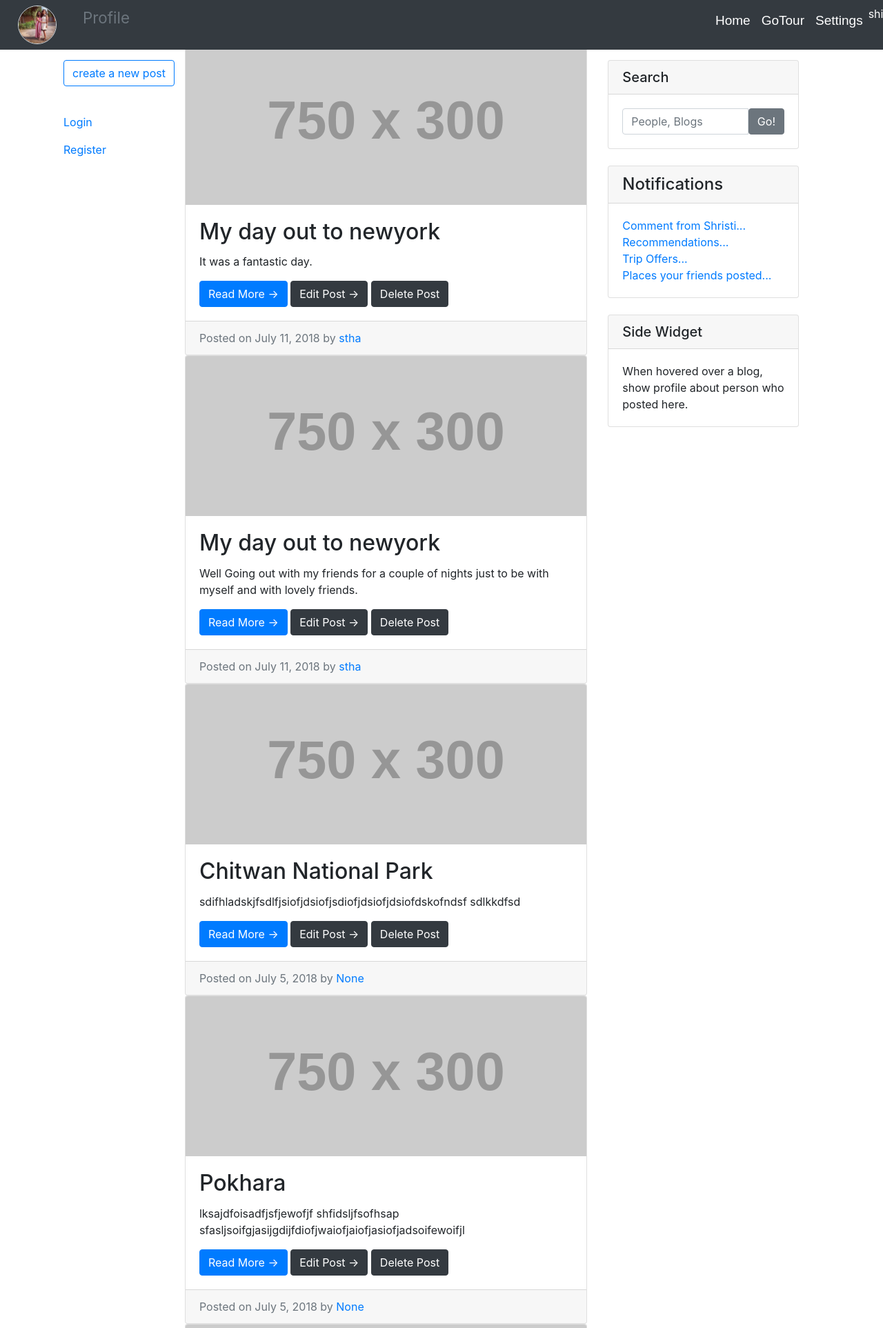
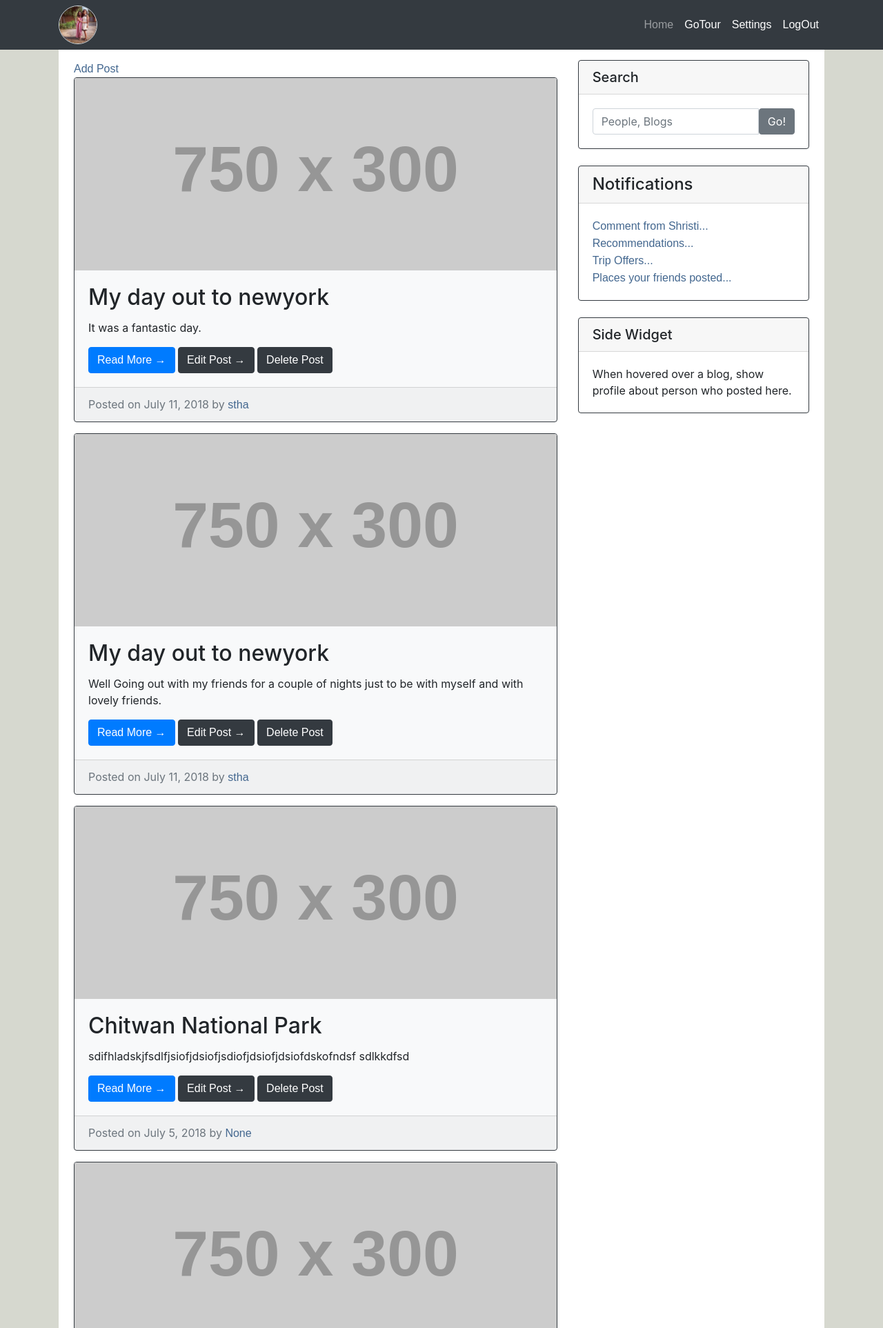
Before and after one commit to nikitashrestha/SmartTravel, a Django app: page /blog/ in a window 1280 px wide. Shown: the top 1925 px of the page at 69% size. Run offline with Django 3.2, Linux system fonts and the light colour scheme; a user stored in the database is signed in; data comes from the database, SQL or seed files in the repository; both versions use the stored data as it was after the commit; grey boxes labelled with a size stand in for pictures from a placeholder-image service; some libraries are stand-ins or nearby versions.

Commit message:
blog page

```diff
--- a/Blog/static/css/blog-home.css
+++ b/Blog/static/css/blog-home.css
@@ -15,7 +15,7 @@ body {
 }
 
 
- /* The side navigation menu */
+ /* The side navigation for profile menu */
 .sidenav {
     height: 100%; /* 100% Full-height */
     width: 0; /* 0 width - change this with JavaScript */
@@ -56,11 +56,19 @@ body {
     font-size: 36px;
     margin-left: 50px;
 }
+.body{
 
+    background-color: #d6d8cf;
+
+   /* background: linear-gradient(37rad,  #a6566e, #734072, #487988 , #228683, #ca9da3, #cac79d);*/
+}
 /* Style page content - use this if you want to push the page content to the right when you open the side navigation */
 #main {
     transition: margin-left .5s;
     padding: 7px;
+    background-color: #ffffff;
+
+
 }
 
 /* On smaller screens, where height is less than 450px, change the style of the sidenav (less padding and a smaller font size) */
@@ -68,22 +76,19 @@ body {
     .sidenav {padding-top: 10px;}
     .sidenav a {font-size: 10px;}
 }
-
-#right_nav{
-   padding-left: 800px;
+a{
+    font-size: 12pt;
+    color:  #43678f;
+    font-weight: light;
+    font-family: arial;
 }
-
-#left_nav{
-    padding-left: 10px;
+a:hover
+{
+    font-size: 17pt;
+    color:  #43678f;
+    font-weight: bold;
+    text-decoration: none;
 }
-
-#nav_col{
-    padding: 0;
-    margin: 1px;
+#blog-card{
+    background-color: #c5bac1;
 }
-
-#top_nav_bar li a{
-    font-size: 19px;
-    font-weight: light;
-    font-family: arial,  cursive;
-}
--- a/Blog/templates/Blog/base.html
+++ b/Blog/templates/Blog/base.html
@@ -17,7 +17,7 @@
       <script src="{% static 'js/blog-home.js' %} "></script>
 
   </head>
-  <body>
+  <body class="body">
     {% if user.is_authenticated %}
     {% block header %}
     {% endblock %}
@@ -29,7 +29,7 @@
     <script src="{% static 'vendor/bootstrap/js/bootstrap.bundle.min.js' %} "></script>
 
     {% else %}
-    <p><a href="/index/login">Login</a></p><!-- go back to 'index/index.hmtl' page-->
+    <p><a href="/index/">Login</a></p><!-- go back to 'index/index.hmtl' page-->
     <p><a href="/index/register">Register</a></p>
     {% endif %}
 
--- a/Blog/templates/Blog/index.html
+++ b/Blog/templates/Blog/index.html
@@ -12,36 +12,27 @@
         <a href="#">Tour Diary </a>
         <a href="#">Followers</a>
         <a href="#">Followings</a>
+        <a href="#">Settings</a>
     </div>
 
+<div id="main">
+    <!-- Navigation -->
+    <div class="class-nav">
+      <nav class="navbar fixed-top navbar-expand-lg navbar-dark bg-dark fixed-top">
+        <div class="container">
+          <a href="#" onclick="openNav();" ><img id="profile"  class="card-img-left border" src="{% static 'images/shristi.jpg' %}" style="width:56px; border-radius: 50%" alt="profile" ></a>
 
+          <!-- for three line button when window size is smaller -->
+          <button class="navbar-toggler navbar-toggler-right" type="button" data-toggle="collapse" data-target="#navbarResponsive" aria-expanded controls="navbarResponsive" aria-expanded="false" aria-label="Toggle navigation">
+            <span class="navbar-toggler-icon"></span>
+          </button>
 
-<div id="main">
-
-    <!-- Navigation -->
-    <div class="container">
-        <nav class="navbar navbar-expand-lg navbar-dark bg-dark fixed-top">
-        <div class="row">
-            <div class="col-2" id="left_nav">
-                <div class="container" id="nav_container">
-                    <div class="row">
-                        <div class="col-6" >
-                            <img id="profile"  class="card-img-left border" src="{% static 'images/shristi.jpg' %}" style="width:56px; border-radius: 50%" alt="profile" >
-                        </div>
-                            <div class="col-6" >
-                                <!-- Use any element to open the sidenav -->
-                                <a href="#" onclick="openNav()" ><p class="h3"><small class="text-muted"> Profile </small></p></a>
-                            </div>
-                    </div>
-                </div>
-            </div>
-            <div class="col-10" id="right_nav">
-                <div class="container "  id="nav_container" >
-                      <div class="collapse navbar-collapse" id="navbarResponsive" >
+          <!-- for top-right nav bar -->
+          <div class="collapse navbar-collapse" id="navbarResponsive">
             <ul class="navbar-nav ml-auto" id="top_nav_bar">
-                                <li class="nav-item active">
+              <li class="nav-item">
                 <a class="nav-link" href="/blog">Home
-                                    <span class="sr-only">(current)</span>
+                  <span class="sr-only"> (current)</span>
                 </a>
               </li>
               <li class="nav-item active">
@@ -50,41 +41,30 @@
               <li class="nav-item active">
                 <a class="nav-link" href="settings">Settings</a>
               </li>
-
-                              <li class="nav-item active" style="color: white;">
-                                  <span>{{user.username}}</span><!-- logout url pattern defined in Index app -->
-                                </li>
-
               <li class="nav-item active">
                 <a class="nav-link" href="/index/logout">LogOut</a><!-- logout url pattern defined in Index app -->
               </li>
             </ul>
           </div>
         </div>
-                </div>
-            </div>
       </nav>
-    </div>
-
-
-    <div class="float-left">
-    <br>
-    <!--new post-->
-    <p><a class="btn btn-outline-primary" href="{% url 'Blog:new_post' %}">create a new post</a></p>
-    <br>
-    <p><a href="/index">Login</a></p><!-- go back to 'index/index.hmtl' page-->
-    <p><a href="/index/register">Register</a></p>
     </div>
 
     <!-- Page Content -->
     <div class="container">
         <div class="row">
+
         <!-- Blog POST Column -->
         <div class="col-md-8">
-
+          <div class="float-center">
+            <br>
+              <!--new post here-->
+              <a href="{% url 'Blog:new_post' %}">Add Post</a>
+            <br>
+          </div>
 {% for blog in blogPosts %}
           <!-- Blog Posts -->
-          <div class="card">
+          <div class="card bg-light mb-3 border-dark mb-3" id=" blog-card">
             <img class="card-img-top" src="http://placehold.it/750x300" alt="Card image cap">
             <div class="card-body">
               <h2 class="card-title">{{ blog.title }}</h2>
@@ -123,7 +103,7 @@
         <div class="col-md -4">
 
           <!-- Search Widget -->
-          <div class="card my-4">
+          <div class="card my-4 border-dark">
             <h5 class="card-header">Search </h5>
             <div class="card-body">
               <div class="input-group">
@@ -136,7 +116,7 @@
           </div>
 
           <!-- Categories Widget -->
-          <div class="card my-4">
+          <div class="card my-4 border-dark">
             <h4 class="card-header">Notifications</h4>
             <div class="card-body">
               <div class="row">
@@ -161,7 +141,7 @@
           </div>
 
           <!-- Side Widget -->
-          <div class="card my-4">
+          <div class="card my-4 border-dark">
             <h5 class="card-header">Side Widget</h5>
             <div class="card-body">
               When hovered over a blog, show profile about person who posted here.
@@ -185,8 +165,4 @@
     </div>
     </div>
 
-
-    <p><a href="/index">Login</a></p><!-- go back to 'index/index.hmtl' page-->
-    <p><a href="/index/register">Register</a></p>
-
 {% endblock %}
--- a/Index/templates/Index/index.html
+++ b/Index/templates/Index/index.html
@@ -34,7 +34,10 @@
     <header>
         <div class="container-fluid" style="background-color: #4d4794; margin:0; padding: 10px; height: 7%;">
             <ul class="nav justify-content-end">
-                <li class="nav-item"><a class="nav-link" href="#" style="padding: 2px; margin: 5px; font-size: 18px; color: #ffffff">Ads</a></li>
+
+              <!-- for guest user query/ and for regular user query/1 -->
+                <li class="nav-item"><a class="nav-link" href="/Query/0" style="border: 1px solid black; padding: 2px; margin: 5px; font-size: 18px; color: #ffffff">Search</a></li>
+                <li class="nav-item"><a class="nav-link" href="Index/ads" style=" border: 1px solid black;  padding: 2px; margin: 5px; font-size: 18px; color: #ffffff">Ads</a></li>
                 <li class="nav-item"><button type="button" href="" class="btn btn-outline-warning" data-toggle="modal" data-target="#Sign_In_Modal">Sign In here!!!</button></li>
             </ul>
         </div>
--- a/Index/urls.py
+++ b/Index/urls.py
@@ -9,4 +9,5 @@ urlpatterns=[
     url(r'^logout/$',auth_views.logout, {'template_name':'Index/logout.html'},name="logout" ),
     url(r'^$',auth_views.login, {'template_name':'Index/index.html'},name="login" ),
     url(r'^register/$', views.register, name="register"),
+    url(r'^ads/', views.register, name="register"),
 ]
--- a/Query/static/css/index.css
+++ b/Query/static/css/index.css
@@ -1,6 +1,5 @@
 #map{
     height: 555px;
-    width:99%;
+    width:777px;
     border: solid 1px black;
-    margin:7px;
 }
--- a/Query/urls.py
+++ b/Query/urls.py
@@ -4,6 +4,8 @@ from django.conf import settings
 from .import views
 
 urlpatterns=[
-    url(r'^$', views.index,name="index" ),
+    # url(r'^<>$', views.index,name="index" ),  add guest_id=0/1 reg expression
     url(r'^createpost/$', views.create_post,name="createpost" ),
+
+
 ]
```
Also changed, not shown: Index/templates/Index/add_ads.html (added, +45 -0 lines), Index/templates/Index/base.html (+1 -6 lines), Index/templates/Index/logout.html (+6 -2 lines), Index/views.py (+0 -8 lines), Query/static/js/index.js (+5 -5 lines), SmartTravel/settings.py (+3 -7 lines), db.sqlite3. Lines whose indentation alone changed are shown as unchanged.
